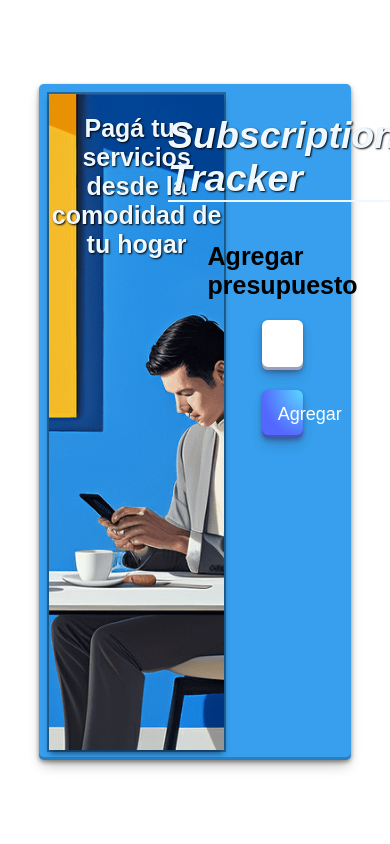
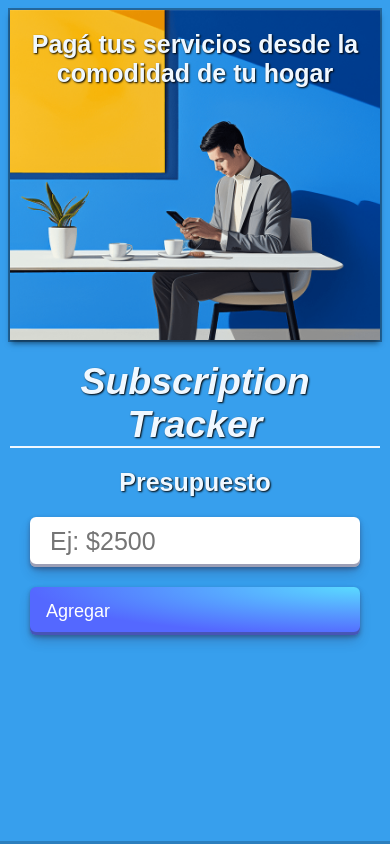
Before and after one commit to Schugu/SubscriptionsTracker, a React (Vite) app: page / in a window 390 px wide. Built offline with nearby package versions, Linux system fonts and the light colour scheme.

Commit message:
Home hecho

```diff
--- a/src/App.css
+++ b/src/App.css
@@ -14,6 +14,8 @@
 .portadaSection {
   display: flex;
   flex-wrap: wrap;
+  justify-content: center;
+  align-items: center;
   width: 100%;
   height: 100%;
 }
@@ -38,9 +40,9 @@
   display: flex;
   flex-direction: column;
   align-items: center;
+  justify-content: flex-start;
   gap: 20px;
   padding-top: 20px;
-  /* border-left: 2px solid black; */
 }
 .portadaFormTitulo {
   color: #f0f8ff;
@@ -48,6 +50,7 @@
   font-style: oblique;
   border-bottom: 2px solid #f0f8ff;
   font-size: 1.5em;
+  text-align: center;
 }
 
 
@@ -59,12 +62,16 @@
 
 /* FORM AGREGAR PLATA */
 .formAddMoney {
-  width: 70%;
-  padding: 20px;
+  width: 100%;
+  padding: 0 20px;
   display: flex;
   flex-direction: column;
   align-items: center;
   gap: 20px;
+}
+.h2FormAddMoney{
+  color: #f0f8ff;
+  text-shadow: 1px 1px 2px black;
 }
 .inputAndButtonForm{
   width: 100%;
@@ -120,7 +127,7 @@
 /* INTERFACE */
 .interface {
   width: 100%;
-  border: 1px solid black;
+  height: 100%;
   padding: 20px;
   display: flex;
   flex-wrap: wrap;
@@ -128,7 +135,7 @@
   align-items: flex-start;
   justify-content: space-around;
 }
-
+/* Parte 1 */
 .tablaDeBalance{
   border: 1px solid black;
   padding: 20px;
@@ -136,27 +143,66 @@
   display: flex;
   flex-direction: column;
   justify-content: flex-start;
-  gap: 40px;
-  width: 40%;
+  gap: 20px;
+  width: 350px;
 }
-
 .balance-Datos {
   display: flex;
   flex-direction: column;
   justify-content: space-between;
-  gap: 20px;
+  gap: 10px;
   width: 100%;
 }
+/* Parte 2 */
 .interfaceActions {
   border: 1px solid black;
   display: flex;
   flex-direction: column;
   align-items: center;
-  gap: 20px;
   padding: 20px;
   height: 250px;
-  width: 40%;
+  width: 400px;
+  gap: 20px;
+}
+.formInterfaceActions{
+  display: flex;
+  flex-direction: column;
+  gap: 10px;
+  align-items: center;
 }
 .interfaceActions input, .interfaceActions select {
-  width: 100%;
+  width: 80%;
 }
+
+
+
+@media screen and (max-width: 750px) {
+  .main {
+    width: 100%;
+    height: 100vh ;
+    border-radius: 0;
+  }
+  .portadaSection {
+    flex-direction: column;
+    justify-content: flex-start;
+    height: 100%;
+    width: 100%;
+  }
+  .portadaArticle {
+    width: 100%;
+    height: 50%;
+  }
+  .portadaForm {
+    width: 100%;
+    height: 50%;
+  }
+}
+
+@media screen and (max-width: 480px) {
+  .portadaArticle {
+    height: 40%;
+  }
+  .portadaForm {
+    height: 50%;
+  }
+}
--- a/src/FormAñadirPlata.jsx
+++ b/src/FormAñadirPlata.jsx
@@ -43,7 +43,7 @@ export const FomrAñadirPlata = ({ onSendData }) => {
         className="formAddMoney"
         onSubmit={handleSubmit}
       >
-        <h2>Agregar presupuesto</h2>
+        <h2 className="h2FormAddMoney">Presupuesto</h2>
 
         <div className="inputAndButtonForm">
           <input
--- a/src/Interface.jsx
+++ b/src/Interface.jsx
@@ -34,7 +34,9 @@ export const Interface = ({ valorInput, setValorInput }) => {
             </section>
             <section className="interfaceActions">
                 <h3>Agregar servicio</h3>
-                <form onSubmit={handleSubmit}>
+                <form
+                    className="formInterfaceActions"
+                    onSubmit={handleSubmit}>
                     <select value={servicio} onChange={handleChangeSelect}>
                         <option value="">------- Elegir -------</option>
                         <option value="netflix">Netflix</option>
```
